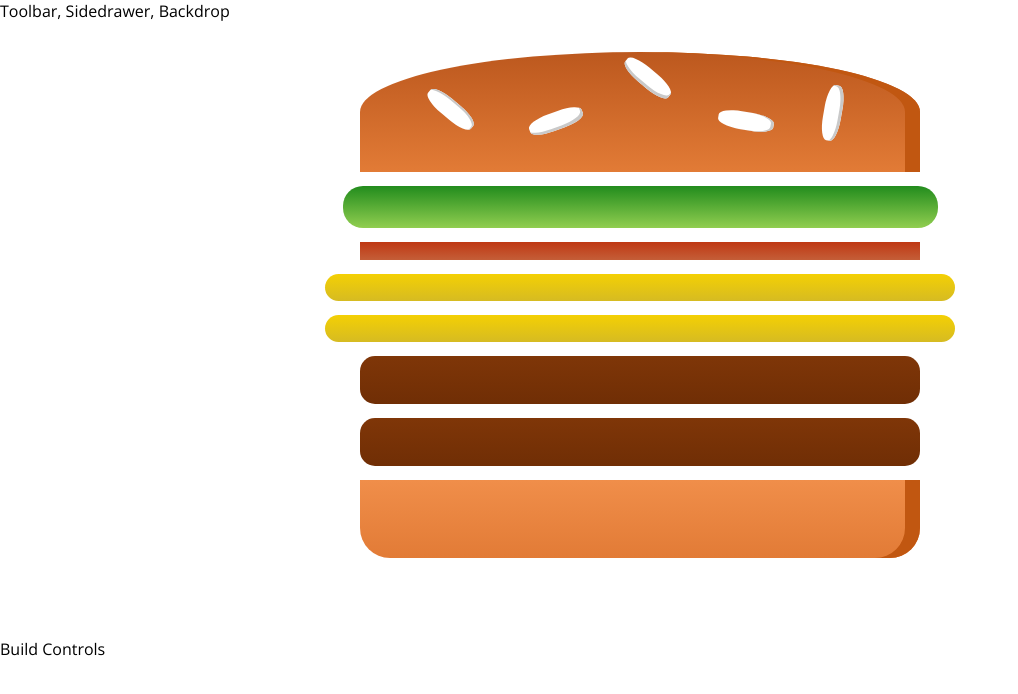
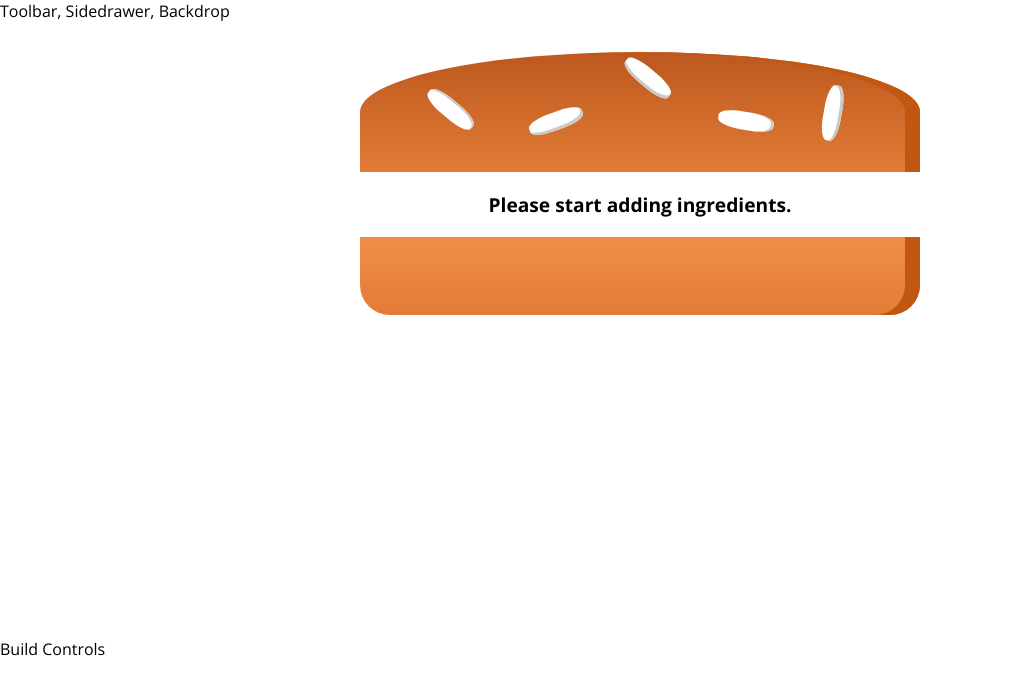
Before and after one commit to shubhamgupta2901/burgerbuilder-react, a React (Create React App) app: page / in a window 1280 px wide. Shown: the top 694 px of the page, without its empty margins (0-1018 px from the left). Built offline with nearby package versions, Linux system fonts and the light colour scheme.

Commit message:
Checking for case when no burger ingredient is added

```diff
--- a/src/components/Burger/Burger.js
+++ b/src/components/Burger/Burger.js
@@ -3,20 +3,19 @@
 import styles from './Burger.module.css';
 import BurgerIngredient from './BurgerIngredient/BurgerIngredient';
 
+
 const burger =(props) => {
     function renderIngredients(){
-        const burgerIngredients = [];
+        let burgerIngredients = [];
         for(let[igName, igQuantity] of Object.entries(props.ingredients)){
             for(let i = 0; i<igQuantity; i++){
                 burgerIngredients.push(<BurgerIngredient type={igName}/>);
             }
         }
-        return(
-            <React.Fragment>
-                {burgerIngredients}
-            </React.Fragment>
+        if(burgerIngredients.length === 0)
+            burgerIngredients = <p>Please start adding ingredients.</p>
 
-        );
+        return burgerIngredients;
     }
     return (
         <div className={styles.Burger}>
--- a/src/containers/BurgerBuilder/BurgerBuilder.js
+++ b/src/containers/BurgerBuilder/BurgerBuilder.js
@@ -7,10 +7,10 @@
     super(props);
     this.state = {
       ingredients:{
-        salad:1,
-        bacon:1,
-        cheese:2,
-        meat:2
+        salad:0,
+        bacon:0,
+        cheese:0,
+        meat:0
       }
     }
   }
```
